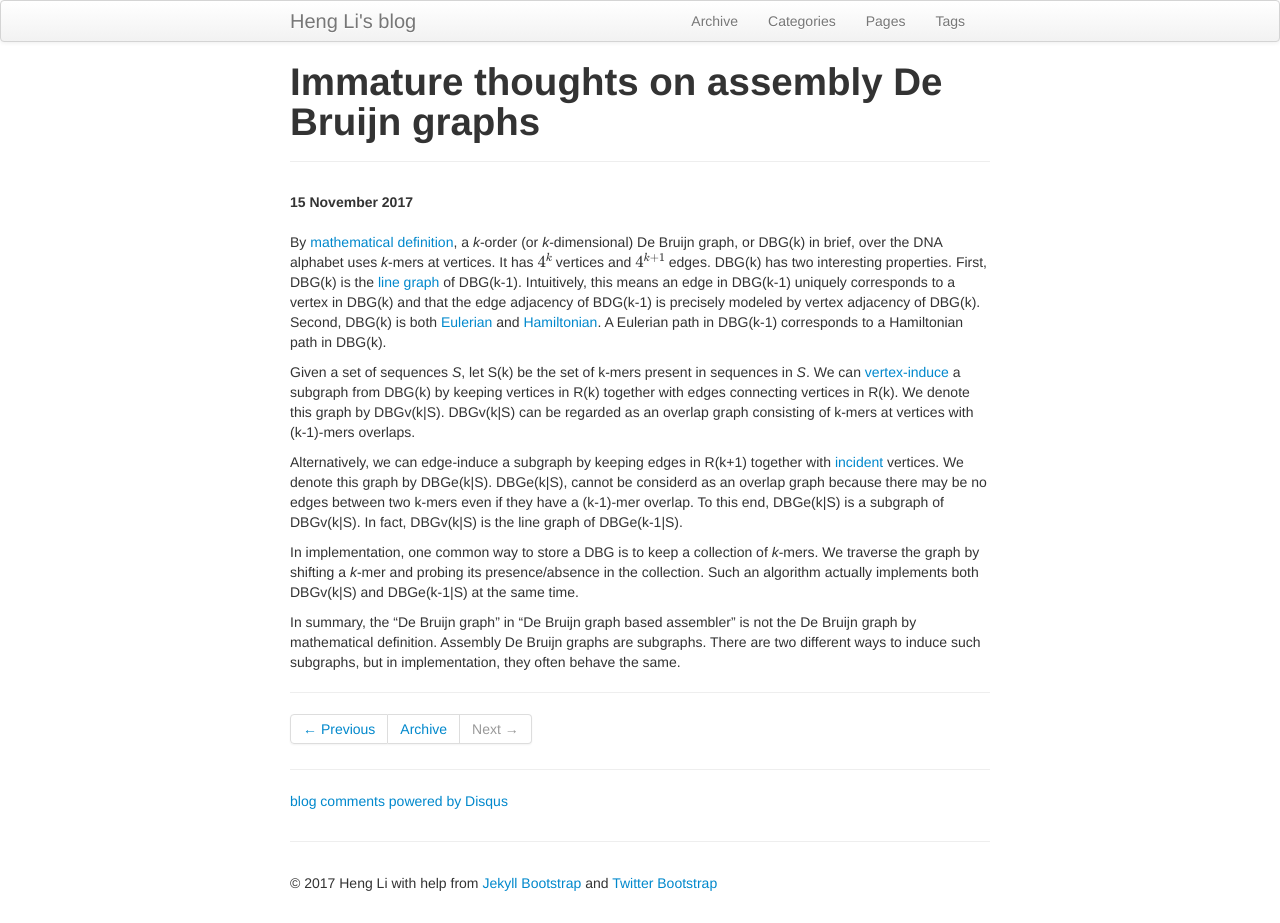
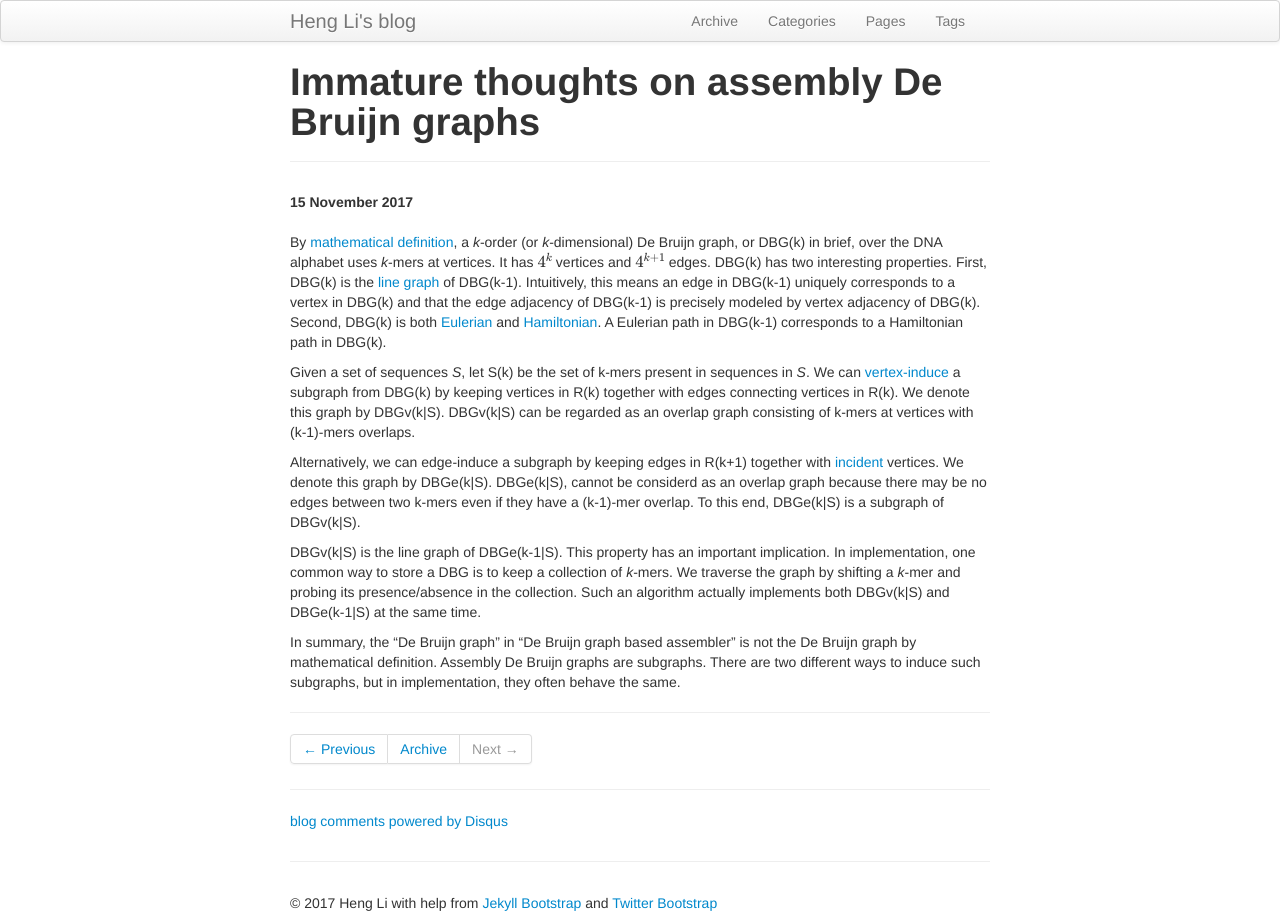
Before and after one commit to lh3/lh3.github.com, a Jekyll site: the page built from _posts/2017-11-15-on-assembly-de-bruijn-graphs.md, in a window 1280 px wide. Built offline with Jekyll 4.4.1, drawn with Linux system fonts in a browser that asks for light colours; formulas are drawn with MathJax 3; a script that is not in the unit is left out; comment, search, counter and statistics services are not loaded.

Commit message:
for clarification

```diff
--- a/_posts/2017-11-15-on-assembly-de-bruijn-graphs.md
+++ b/_posts/2017-11-15-on-assembly-de-bruijn-graphs.md
@@ -13,7 +13,7 @@
 has $4^k$ vertices and $4^{k+1}$ edges. DBG(k) has two interesting properties.
 First, DBG(k) is the [line graph][line-graph] of DBG(k-1). Intuitively, this
 means an edge in DBG(k-1) uniquely corresponds to a vertex in DBG(k) and that
-the edge adjacency of BDG(k-1) is precisely modeled by vertex adjacency of
+the edge adjacency of DBG(k-1) is precisely modeled by vertex adjacency of
 DBG(k). Second, DBG(k) is both [Eulerian][euler] and [Hamiltonian][hamilton].
 A Eulerian path in DBG(k-1) corresponds to a Hamiltonian path in DBG(k).
 
@@ -27,13 +27,13 @@
 together with [incident][incident] vertices. We denote this graph by DBGe(k|S).
 DBGe(k|S), cannot be considerd as an overlap graph because there may be no
 edges between two k-mers even if they have a (k-1)-mer overlap. To this end,
-DBGe(k|S) is a subgraph of DBGv(k|S). In fact, DBGv(k|S) is the line graph of
-DBGe(k-1|S).
+DBGe(k|S) is a subgraph of DBGv(k|S).
 
-In implementation, one common way to store a DBG is to keep a collection of
-*k*-mers. We traverse the graph by shifting a *k*-mer and probing its
-presence/absence in the collection. Such an algorithm actually implements both
-DBGv(k|S) and DBGe(k-1|S) at the same time.
+DBGv(k|S) is the line graph of DBGe(k-1|S). This property has an important
+implication. In implementation, one common way to store a DBG is to keep a
+collection of *k*-mers. We traverse the graph by shifting a *k*-mer and probing
+its presence/absence in the collection. Such an algorithm actually implements
+both DBGv(k|S) and DBGe(k-1|S) at the same time.
 
 In summary, the "De Bruijn graph" in "De Bruijn graph based assembler" is not
 the De Bruijn graph by mathematical definition. Assembly De Bruijn graphs are
```
